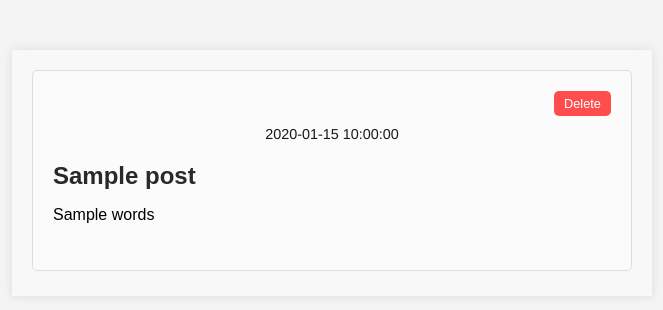
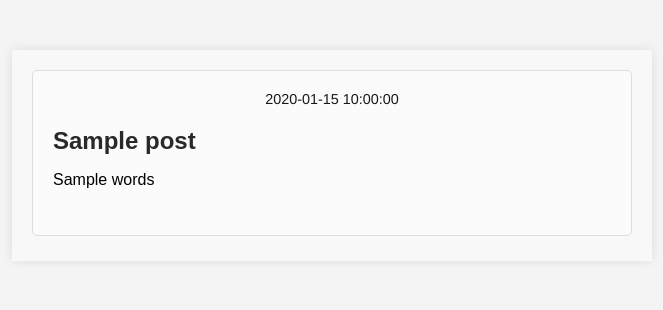
Before and after one commit to luddite478/blog, a Flask app: template server/templates/home.html in a window 1280 px wide. Shown: the top 310 px of the page, without its empty margins (308-971 px from the left). Run offline with Flask 3, Linux system fonts and the light colour scheme; the template is opened without the code that fills it: most values are stand-ins (such as "Sample title", 1, 10 or a date in 2020).

Commit message:
rm del button from home

```diff
--- a/server/templates/home.html
+++ b/server/templates/home.html
@@ -58,7 +58,6 @@
             font-size: 0.9em;
             font-family: 'Franklin Gothic Medium', 'Arial Narrow', Arial, sans-serif;
             color: #181818;
-            margin-top: 10px; /* Add margin to separate from delete button */
             text-align: center;
         }
 
@@ -81,26 +80,6 @@
             border-radius: 5px;
         }
 
-        .delete-container {
-            text-align: right;
-            margin-bottom: 10px;
-        }
-
-        .delete-button {
-            background-color: #ff4d4d;
-            color: white;
-            border: none;
-            padding: 5px 10px;
-            border-radius: 5px;
-            cursor: pointer;
-            font-size: 0.8em;
-            transition: background-color 0.3s;
-        }
-
-        .delete-button:hover {
-            background-color: #ff1a1a;
-        }
-
         @media (max-width: 600px) {
             .post-title {
                 font-size: 20px;
@@ -118,10 +97,6 @@
                 margin: 8px 0;
             }
 
-            .delete-button {
-                padding: 4px 8px;
-                font-size: 0.7em;
-            }
         }
     </style>
 </head>
@@ -129,9 +104,6 @@
     <div class="container">
         {% for post in posts %}
         <div class="post" data-post-id="{{ post.id }}">
-            <div class="delete-container">
-                <button class="delete-button">Delete</button>
-            </div>
             <div class="date">{{ post.date }}</div>
             <h2 class="post-title">{{ post.title }}</h2>
             {% if post.words %}
```
